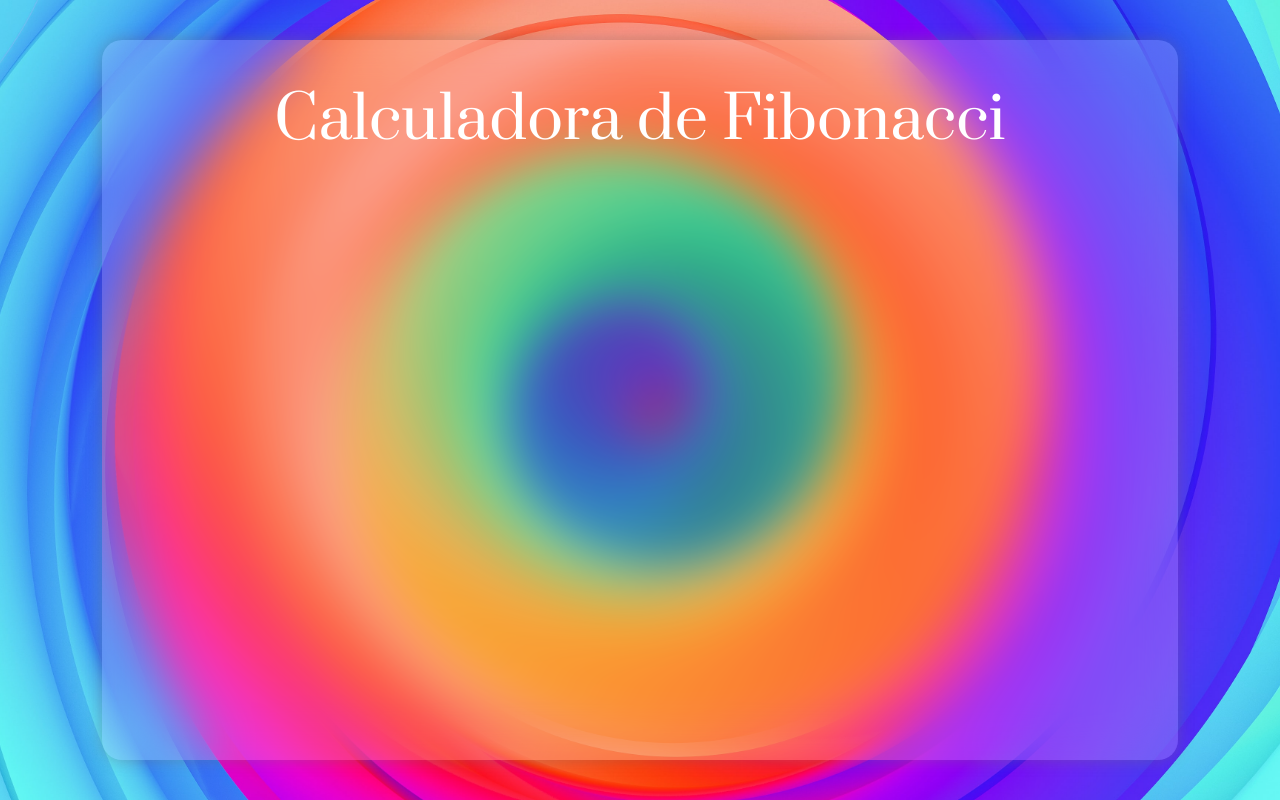
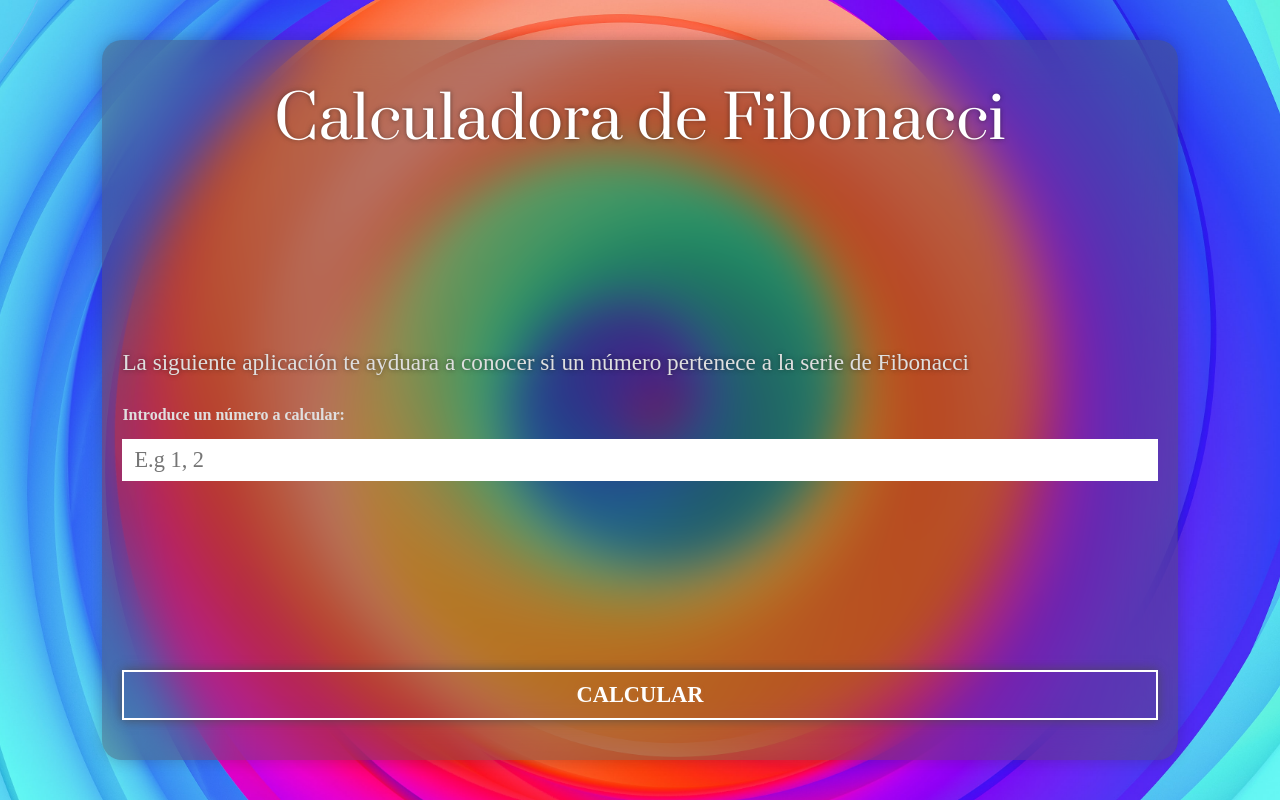
Before and after one commit to RicentCB/web_fibonacci_calc, a React (Create React App) app: page / in a window 1280 px wide. Built offline with nearby package versions, Linux system fonts and the light colour scheme.

Commit message:
[FEAT] Layput UI

```diff
--- a/src/index.css
+++ b/src/index.css
@@ -74,7 +74,14 @@ h1,h2,h3{
   font-family: 'Prata', serif;
 }
 
-h4,h5,h6,p,a,button,input{
+h4,
+h5,
+h6,
+p,
+a,
+button,
+input,
+label{
   font-family: 'Overlock', cursive;
 }
 @media only screen and (min-width:768px) {
--- a/src/pages/MainPage.page.jsx
+++ b/src/pages/MainPage.page.jsx
@@ -5,12 +5,20 @@ import {
   BackgroundImage,
   CardWrapper,
   CardContainer,
-  CardTitle
+  CardTitle,
+  InfoWrapper,
+  InfoContainer,
+  NumberInput,
+  LabelInput,
+  MainButtonWrapper,
+  MainButton
 } from './MainPage.styled'
 // Asets
 import BackImg from '../assets/spiral.jpg';
 
 const MainPage = () => {
+
+  // Creacion de componente principal
   return (
     <MainContainer>
       <BackgroundContainer>
@@ -21,10 +29,24 @@ const MainPage = () => {
           <CardTitle>
             Calculadora de Fibonacci
           </CardTitle>
+          <InfoWrapper>
+            <InfoContainer>
+              La siguiente aplicación te ayduara a conocer si un número pertenece a la serie de Fibonacci
+            </InfoContainer>
+            <LabelInput>
+              Introduce un número a calcular:
+            </LabelInput>
+            <NumberInput type="number" placeholder="E.g 1, 2"/>
+          </InfoWrapper>
+          <MainButtonWrapper>
+            <MainButton>
+              Calcular
+            </MainButton>
+          </MainButtonWrapper>
         </CardContainer>
       </CardWrapper>
     </MainContainer>
-  )
+  );
 }
 
 export default MainPage
--- a/src/pages/MainPage.styled.jsx
+++ b/src/pages/MainPage.styled.jsx
@@ -1,6 +1,7 @@
 import styled from '@emotion/styled';
 // Componentes Generales
 import MainWrapper from './../common/MainWrapper.styled'
+// Paleta de Colores
 
 // Creaacion de styled components
 export const MainContainer = styled.main`
@@ -30,16 +31,54 @@ export const CardWrapper = styled(MainWrapper)`
 export const CardContainer = styled.div`
     height: 100%;
     width: 100%;
-    background-color: rgba(255, 255, 255, 0.2);
+    background-color: rgba(83, 83, 83, 0.4);
     border-radius: 20px;
     backdrop-filter: blur(25px);
     display: flex;
     flex-direction: column;
     padding: 40px 20px;
-    box-shadow: 0 0 15px rgba(112, 112, 112, 0.4);
+    box-shadow: 0 0 15px rgba(39, 39, 39, 0.25);
+    justify-content: space-between;
 `;
 export const CardTitle = styled.h1`
-    color: white;
     text-align: center;
     font-weight: 400;
+    color: #ffffff;
+    text-shadow: 0 0 5px rgba(20, 20, 20, 0.5);
 `;
+export const InfoWrapper = styled.div`
+    width: 100%;
+    display: flex;
+    flex-direction: column;
+`;
+export const InfoContainer = styled.p`
+    color: #dfdfdf;
+    text-shadow: 0 0 5px rgba(20, 20, 20, 0.5);
+    margin-bottom: 30px;
+`;
+export const LabelInput = styled.label`
+    font-size: 1rem;
+    font-weight: bold;
+    margin-bottom: 15px;
+    color: #dfdfdf;
+`;
+export const NumberInput = styled.input`
+    font-size: 1.4rem;
+    padding: 8px 12px;
+    color: #4b4b4b;
+`;
+export const MainButtonWrapper = styled.div`
+    display: block;
+    border: 2px solid #ffffff;
+    background-color: transparent;
+    box-shadow: 0 0 10px rgba(71, 71, 71, 0.75);
+`;
+export const MainButton = styled.button`
+    color: #ffffff;
+    font-weight: bold;
+    text-transform: uppercase;
+    text-shadow: 0 0 5px rgba(165, 165, 165, 0.1);
+    padding: 10px 15px;
+    height: 100%;
+    width: 100%;
+`;
```
Lines whose indentation alone changed are shown as unchanged.
